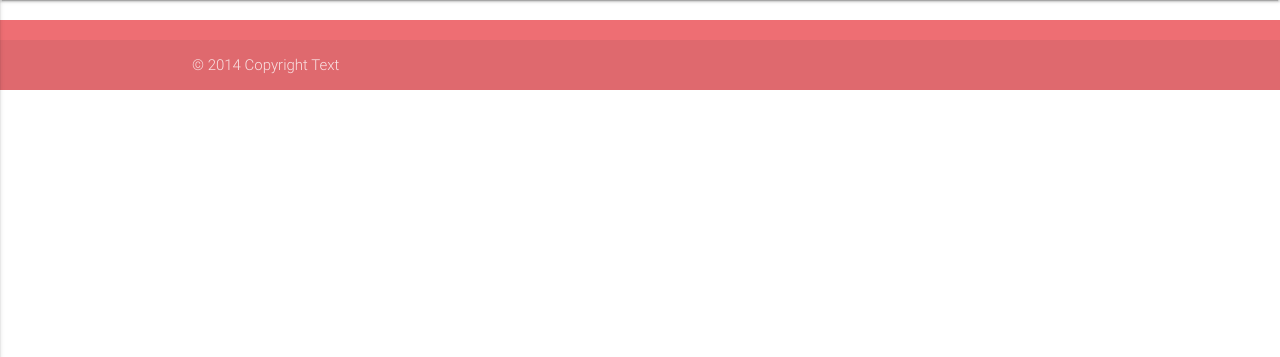
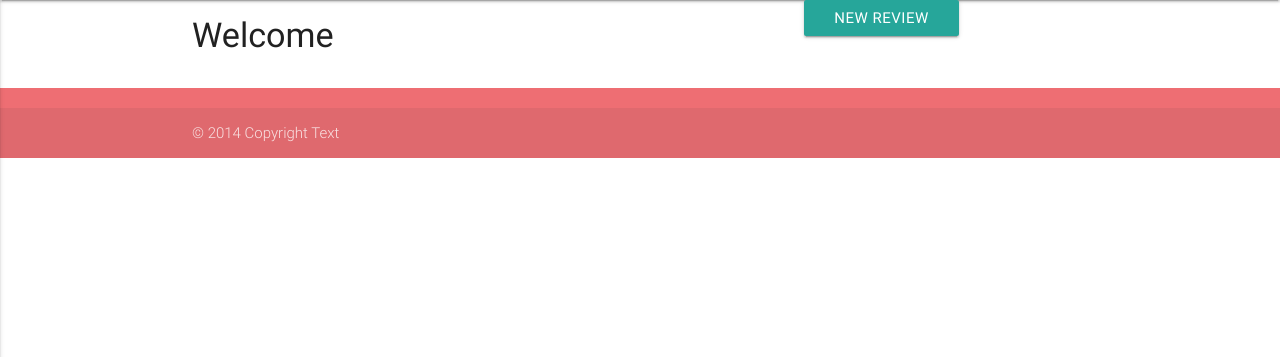
Before and after one commit to amosborn/milestone-project-3, a Flask app: page /get_reviews in a window 1280 px wide. Shown: the part 64-421 px from the top of the page. Run offline with Flask 2, Linux system fonts and the light colour scheme; data that the repository does not hold is empty; some libraries are stand-ins or nearby versions.

Commit message:
Added heading and new review button

```diff
--- a/templates/reviews.html
+++ b/templates/reviews.html
@@ -1,9 +1,16 @@
 {% extends 'base.html' %}
 {% block content %}
 
+<div class="container">
     <div class="row">
+        <div class="col s12 m8">
+            <h4>Welcome </h4>
+        </div>
+        <div class="col s12 m4">
+            <a href="{{ url_for('add_review') }}" class="waves-effect waves-light btn">New review</a>
+        </div>
 {% for review in reviews %}
-    <div class="col s12 m5">
+        <div class="col">
             <div class="card horizontal">
                 <div class="card-image">
                     <img src="{{ review.cover }}">
@@ -28,5 +35,6 @@
         </div>
   {% endfor %}
     </div>
+</div>
 
 {% endblock %}
```
Lines whose indentation alone changed are shown as unchanged.
